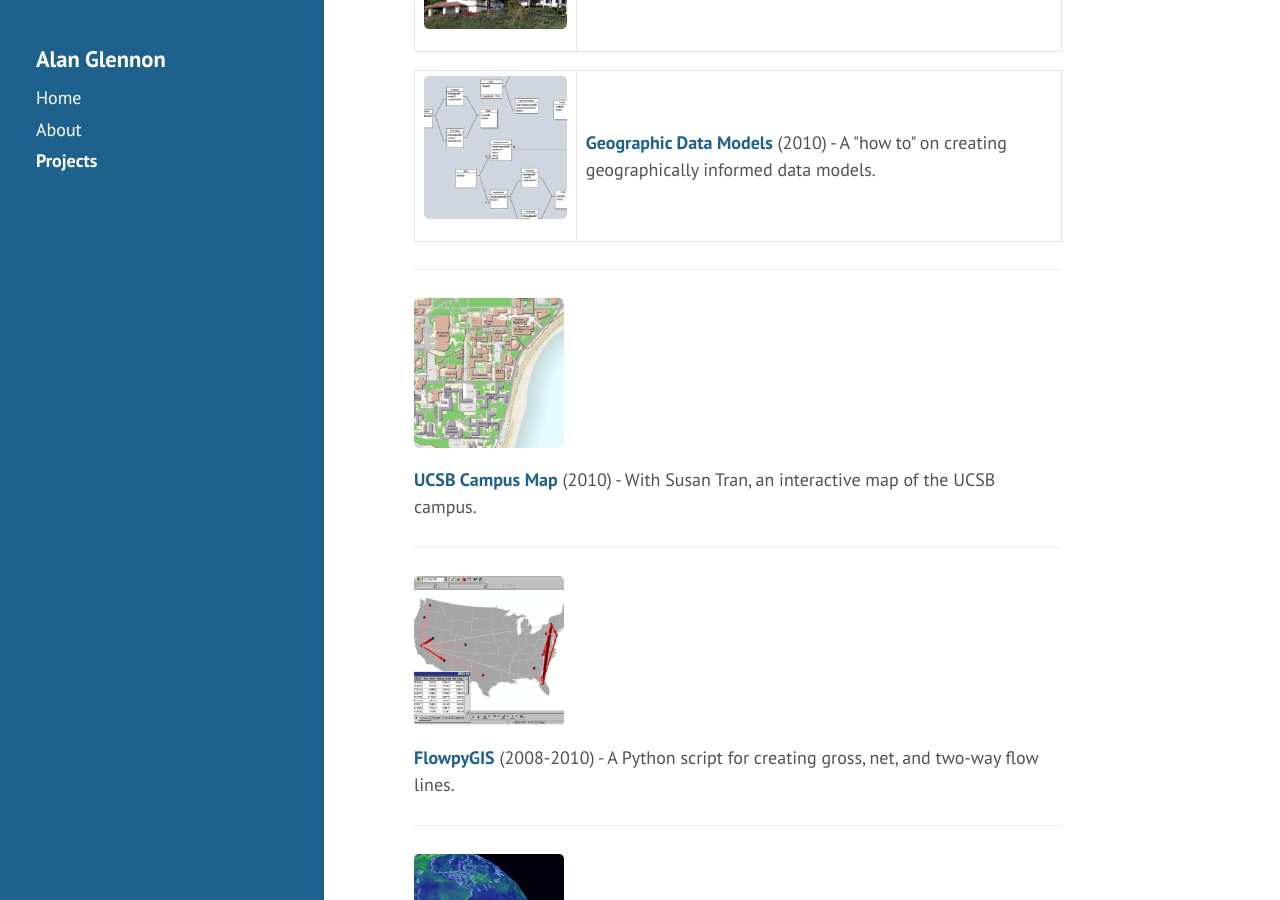
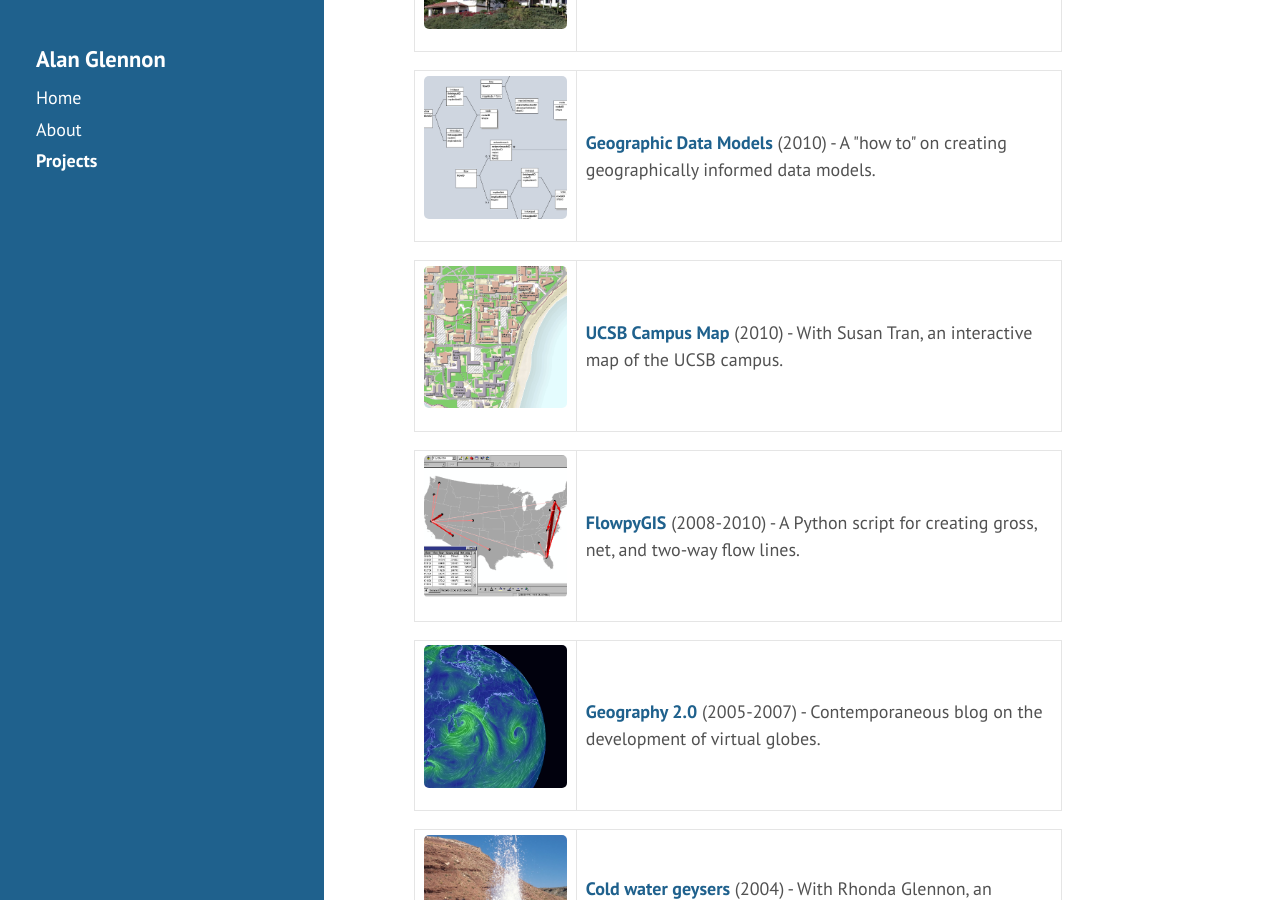
Before and after one commit to glennon/glennon.github.io, a Jekyll site: the page built from projects.md, in a window 1280 px wide and 900 px high, scrolled down 1413 px. Built offline with Jekyll 4.4.1, drawn with Linux system fonts in a browser that asks for light colours.

Commit message:
table reformatting

```diff
--- a/projects.md
+++ b/projects.md
@@ -96,51 +96,79 @@ title: Projects
     </tr>
 </table>
 
----
+<table>
+    <tr>
+        <td width="25%">
+            <a href="http://mapdev.geog.ucsb.edu/"><img src="/public/projects-pix/campusmap.jpg" width="150em" alt="UCSB online map" /></a>
+        </td>
+        <td>
+            <a href="http://mapdev.geog.ucsb.edu/"><b>UCSB Campus Map</b></a> (2010) - With Susan Tran, an interactive map of the UCSB campus.
+        </td>
+    </tr>
+</table>
 
-<p>
-  <a href="http://mapdev.geog.ucsb.edu/"><img src="/public/projects-pix/campusmap.jpg" width="150em" alt="UCSB online map" /></a>
-<a href="http://mapdev.geog.ucsb.edu/"><b>UCSB Campus Map</b></a> (2010) - With Susan Tran, an interactive map of the UCSB campus.
-</p>
+<table>
+    <tr>
+        <td width="25%">
+            <a href="https://github.com/glennon/FlowpyGIS"><img src="/public/projects-pix/flowpygis.jpg" width="150em" alt="Flow lines on a map" /></a>
+        </td>
+        <td>
+            <a href="https://github.com/glennon/FlowpyGIS"><b>FlowpyGIS</b></a> (2008-2010) - A Python script for creating gross, net, and two-way flow lines.
+        </td>
+    </tr>
+</table>
 
----
+<table>
+    <tr>
+        <td width="25%">
+            <a href="https://geography2.blogspot.com/"><img src="/public/projects-pix/geography2.jpg" width="150em" alt="Wind currents on a virtual globe." /></a>
+        </td>
+        <td>
+            <a href="https://geography2.blogspot.com/"><b>Geography 2.0</b></a> (2005-2007) - Contemporaneous blog on the development of virtual globes.
+        </td>
+    </tr>
+</table>
 
-<p>
-    <a href="https://github.com/glennon/FlowpyGIS"><img src="/public/projects-pix/flowpygis.jpg" width="150em" alt="Flow lines on a map" /></a>
-  <a href="https://github.com/glennon/FlowpyGIS"><b>FlowpyGIS</b></a> (2008-2010) - A Python script for creating gross, net, and two-way flow lines.
-</p>
+<table>
+    <tr>
+        <td width="25%">
+            <a href="https://pdfs.semanticscholar.org/57b3/1748382bfb9176d580fb69c5a0ff7ed8b6e0.pdf"><img src="/public/projects-pix/crystalin1995.jpg" width="150em" alt="Crystal Geyser, Utah" /></a>
+        </td>
+        <td>
+            <a href="https://pdfs.semanticscholar.org/57b3/1748382bfb9176d580fb69c5a0ff7ed8b6e0.pdf"><b>Cold water geysers</b></a> (2004) - With Rhonda Glennon, an inventory of CO2-driven erupting springs and wells. Note: link goes to a pdf file.
+        </td>
+    </tr>
+</table>
 
----
+<table>
+    <tr>
+        <td width="25%">
+            <a href="https://www.researchgate.net/publication/284255246_The_extraordinary_thermal_activity_of_El_Tatio_Geyser_Field_Antofagasta_Region_Chile"><img src="/public/projects-pix/eltatio.jpg" width="150em" alt="A map section of El Tatio Geysers, Chile" /></a>
+        </td>
+        <td>
+            <a href="https://www.researchgate.net/publication/284255246_The_extraordinary_thermal_activity_of_El_Tatio_Geyser_Field_Antofagasta_Region_Chile"><b>El Tatio Geysers</b></a> (2003) - With Rhonda Glennon, Shane Fryer, and Weldon Hawkins, an inventory and map of Chile's El Tatio geysers.
+        </td>
+    </tr>
+</table>
 
-<p>
-  <a href="https://geography2.blogspot.com/"><img src="/public/projects-pix/geography2.jpg" width="150em" alt="Wind currents on a virtual globe." /></a>
-  <a href="https://geography2.blogspot.com/"><b>Geography 2.0</b></a> (2005-2007) - Contemporaneous blog on the development of virtual globes.
-</p>
+<table>
+    <tr>
+        <td width="25%">
+            <a href="https://alanglennon.com/martin-ridge-cave/"><img src="/public/projects-pix/conductivitytest.jpg" width="150em" alt="In-cave science" /></a>
+        </td>
+        <td>
+            <a href="https://alanglennon.com/martin-ridge-cave/"><b>Martin Ridge Cave Project</b></a> (1996-2003) - With Jon Jasper and others, exploration and survey of a massive cave in south-central Kentucky. Now a Cave Research Foundation project.
+        </td>
+    </tr>
+</table>
 
----
-
-<p>
-  <a href="https://pdfs.semanticscholar.org/57b3/1748382bfb9176d580fb69c5a0ff7ed8b6e0.pdf"><img src="/public/projects-pix/crystalin1995.jpg" width="150em" alt="Crystal Geyser, Utah" /></a>
-  <a href="https://pdfs.semanticscholar.org/57b3/1748382bfb9176d580fb69c5a0ff7ed8b6e0.pdf"><b>Cold water geysers</b></a> (2004) - With Rhonda Glennon, an inventory of CO2-driven erupting springs and wells. Note: link goes to a pdf file.
-</p>
-
----
-
-<p>
-  <a href="https://www.researchgate.net/publication/284255246_The_extraordinary_thermal_activity_of_El_Tatio_Geyser_Field_Antofagasta_Region_Chile"><img src="/public/projects-pix/eltatio.jpg" width="150em" alt="A map section of El Tatio Geysers, Chile" /></a>
-<a href="https://www.researchgate.net/publication/284255246_The_extraordinary_thermal_activity_of_El_Tatio_Geyser_Field_Antofagasta_Region_Chile"><b>El Tatio Geysers</b></a> (2003) - With Rhonda Glennon, Shane Fryer, and Weldon Hawkins, an inventory and map of Chile's El Tatio geysers.
-</p>
-
----
-
-<p>
-  <a href="https://alanglennon.com/martin-ridge-cave/"><img src="/public/projects-pix/conductivitytest.jpg" width="150em" alt="In-cave science" /></a>
-  <a href="https://alanglennon.com/martin-ridge-cave/"><b>Martin Ridge Cave Project</b></a> (1996-2003) - With Jon Jasper and others, exploration and survey of a massive cave in south-central Kentucky. Now a Cave Research Foundation project.
-</p>
-
----
-
-<p>
-    <a href="https://www.researchgate.net/publication/216876725_Application_of_Morphometric_Relationships_to_Active_Flow_Networks_within_the_Mammoth_Cave_Watershed"><img src="/public/projects-pix/mammothdrainage.jpg" width="150em" alt="Karst groundwater basin map" /></a>
-  <a href="https://www.researchgate.net/publication/216876725_Application_of_Morphometric_Relationships_to_Active_Flow_Networks_within_the_Mammoth_Cave_Watershed"><b>Mammoth Cave drainage patterns</b></a> (2001) - Master's thesis on subsurface conduit geometries within a karst landscape.
-</p>
+<table>
+    <tr>
+        <td width="25%">
+            <a href="https://www.researchgate.net/publication/216876725_Application_of_Morphometric_Relationships_to_Active_Flow_Networks_within_the_Mammoth_Cave_Watershed"><img src="/public/projects-pix/mammothdrainage.jpg" width="150em" alt="Karst groundwater basin map" /></a>
+        </td>
+        <td>
+            <a href="https://www.researchgate.net/publication/216876725_Application_of_Morphometric_Relationships_to_Active_Flow_Networks_within_the_Mammoth_Cave_Watershed"><b>Mammoth Cave drainage patterns</b></a> (2001) - Master's thesis on subsurface conduit geometries within a karst landscape.
+        </td>
+    </tr>
+</table>
```
